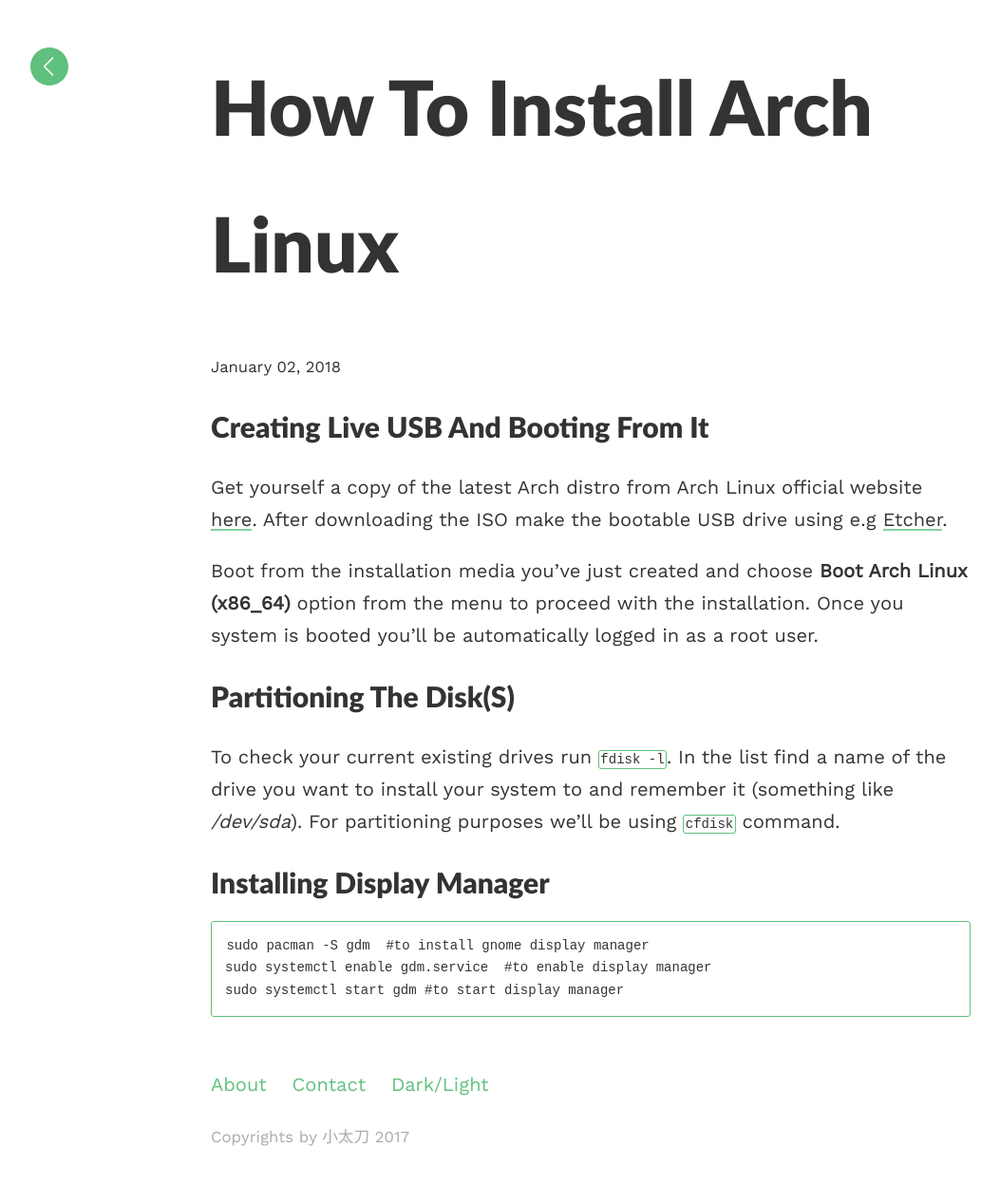
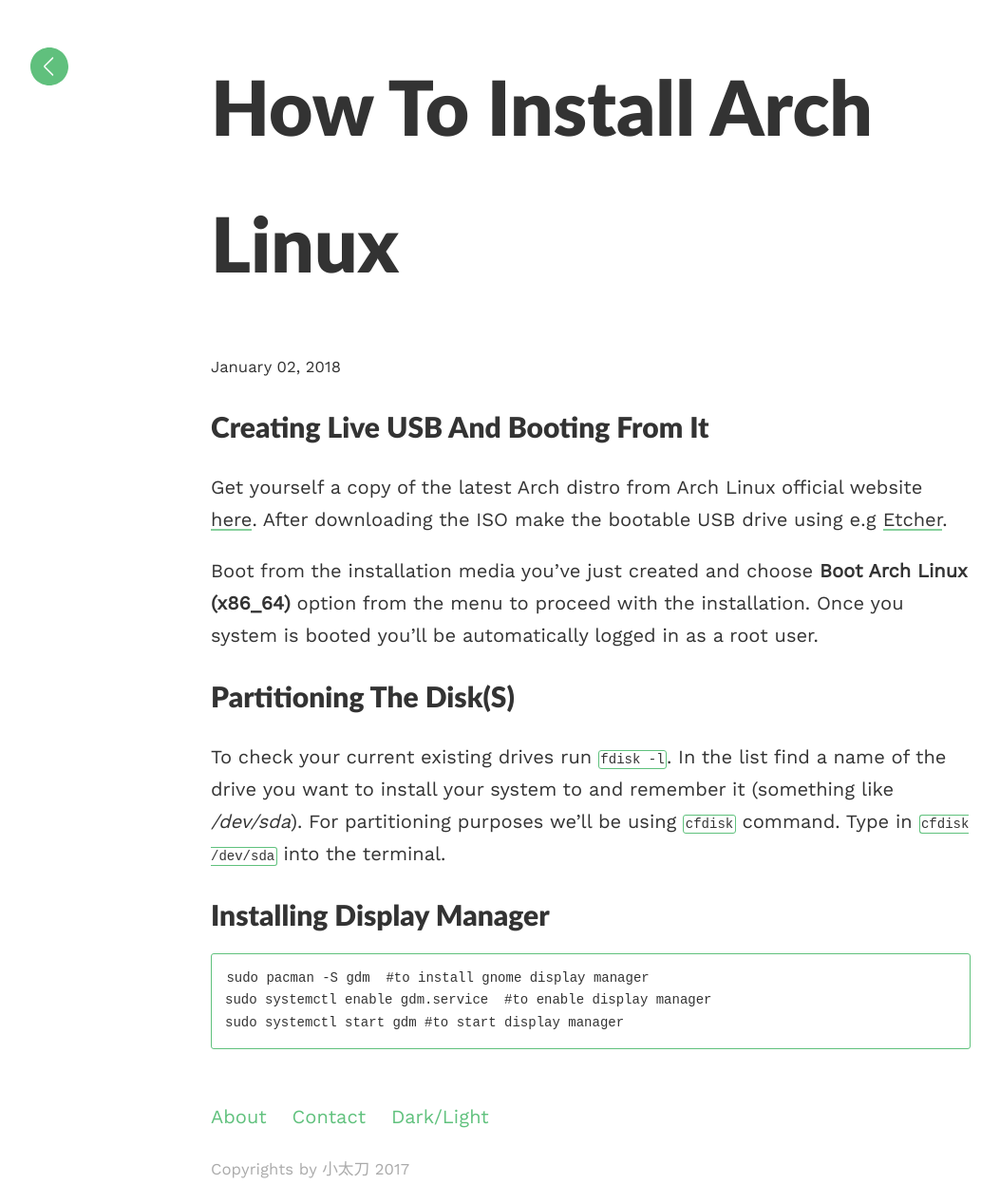
Before and after one commit to evgeniyantipin/evgeniyantipin.github.io, a Jekyll site: the page built from _posts/2018-01-02-how-to-install-arch-linux.md, in a window 1280 px wide. Shown: the whole page at 95% size, without its empty margins (18-1071 px from the left). Built offline with Jekyll 4.4.1, drawn with Linux system fonts in a browser that asks for light colours; before the commit the page ends 1213 px from its top, so only the background shows below that.

Commit message:
Update 2018-01-02-how-to-install-arch-linux.md

```diff
--- a/_posts/2018-01-02-how-to-install-arch-linux.md
+++ b/_posts/2018-01-02-how-to-install-arch-linux.md
@@ -6,13 +6,12 @@ categories: arch linux
 ---
 
 ## Creating live USB and booting from it
-Get yourself a copy of the latest Arch distro from Arch Linux official website [here](https://www.archlinux.org/download/){: target="_blank"}. After downloading the ISO make the bootable USB drive using e.g [Etcher](https://etcher.io/){:target="_blank"}.
+Get yourself a copy of the latest Arch distro from Arch Linux official website [here](https://www.archlinux.org/download/){: target="_blank"}. After downloading the ISO make the bootable USB drive using e.g [Etcher](https://etcher.io/){: target="_blank"}.
 
 Boot from the installation media you've just created and choose **Boot Arch Linux (x86_64)** option from the menu to proceed with the installation. Once you system is booted you'll be automatically logged in as a root user.
 
 ## Partitioning the disk(s)
-To check your current existing drives run `fdisk -l`. In the list find a name of the drive you want to install your system to and remember it (something like */dev/sda*).
-For partitioning purposes we'll be using `cfdisk` command.
+To check your current existing drives run `fdisk -l`. In the list find a name of the drive you want to install your system to and remember it (something like */dev/sda*). For partitioning purposes we'll be using `cfdisk` command. Type in `cfdisk /dev/sda` into the terminal.
 
 
 ## Installing display manager
```
